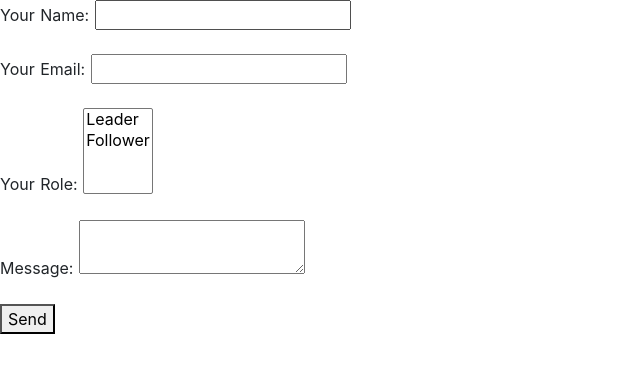
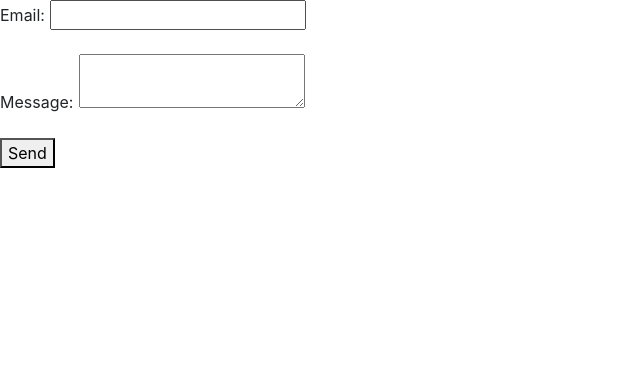
Before and after one commit to vivaruckk17/officialengii, a Nuxt app: page /test in a window 1280 px wide. Shown: the top 372 px of the page, without its empty margins (0-640 px from the left). Built offline with nearby package versions, Linux system fonts and the light colour scheme.

Commit message:
Update test.vue

```diff
--- a/pages/test.vue
+++ b/pages/test.vue
@@ -1,26 +1,19 @@
 <template>
-<div>
-    <form name="contact" method="POST" data-netlify="true">
-    <p>
-        <label>Your Name: <input type="text" name="name" /></label>
+<form name="contact" netlify-honeypot="bot-field" action="thank-you"  data-netlify="true" method="post">
+  <input type="hidden" name="form-name" value="contact" />
+  <p class="hidden"  style="display: none;">
+    <label>Don’t fill this out: <input name="bot-field"></label>
   </p>
   <p>
-        <label>Your Email: <input type="email" name="email" /></label>
-    </p>
-    <p>
-        <label>Your Role: <select name="role[]" multiple>
-        <option value="leader">Leader</option>
-        <option value="follower">Follower</option>
-        </select></label>
+    <label>Email: <input type="text" name="name"></label>
   </p>
   <p>
     <label>Message: <textarea name="message"></textarea></label>
   </p>
   <p>
-        <button type="submit">Send</button>
+    <button type=”submit”>Send</button>
   </p>
 </form>
-</div>
 </template>
 
 <script>
```
Lines whose indentation alone changed are shown as unchanged.
